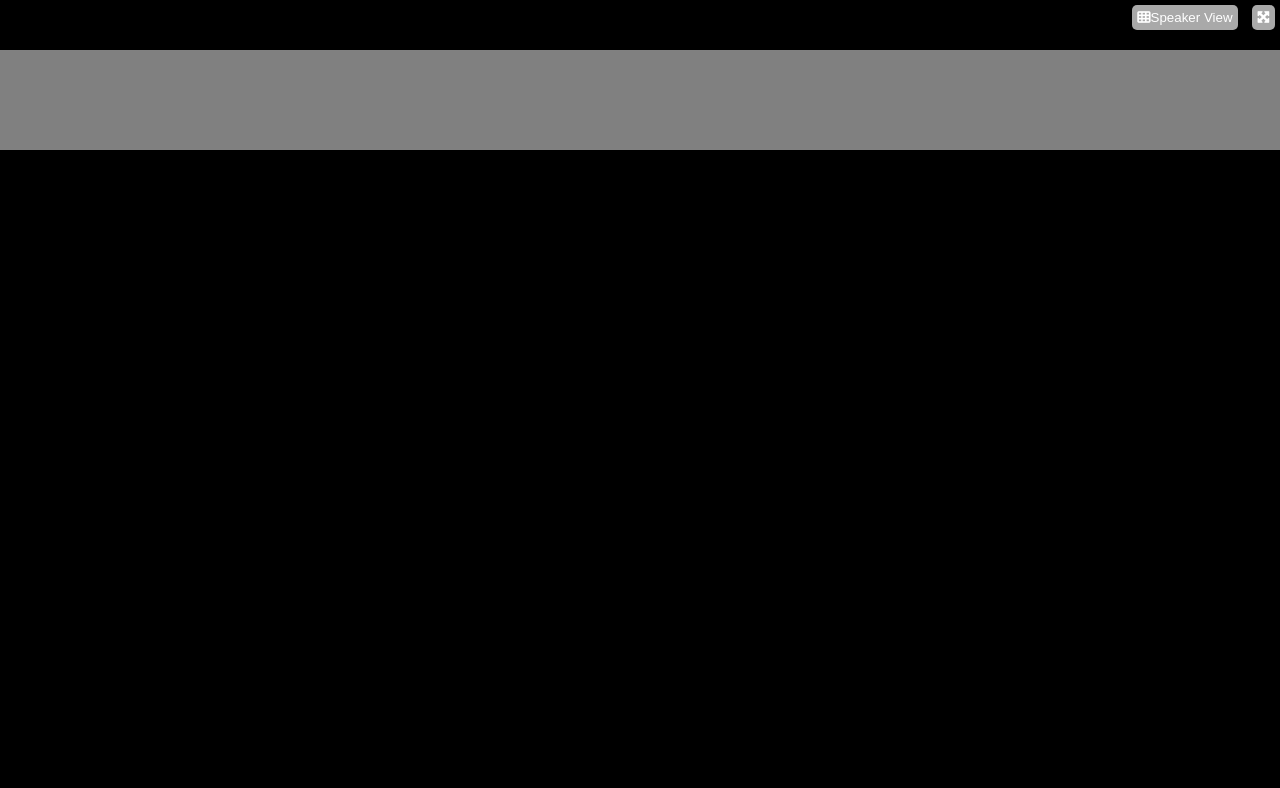
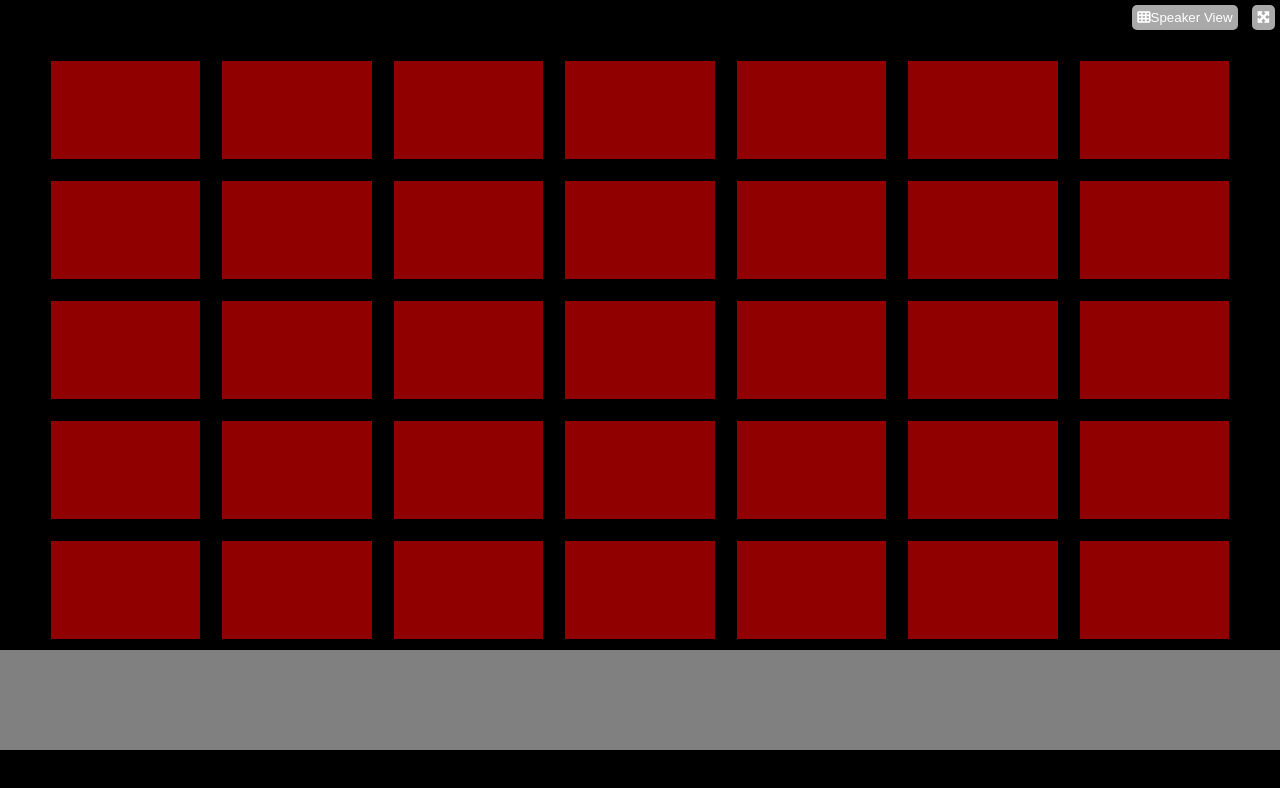
Before and after one commit to Fabio-Marzano/html-css-zoom, a plain HTML site: page index.html in a window 1280 px wide. Drawn offline with Linux system fonts and the light colour scheme.

Commit message:
[UPD] create-contenitor-with-column

```diff
--- a/css/style.css
+++ b/css/style.css
@@ -31,6 +31,29 @@ main {
     height: calc(100vh - 150);
 }
 
+.container {
+    max-width: 1200px;
+    margin: 0 auto;
+}
+
+.row {
+    display: flex;
+    flex-wrap: wrap;
+
+}
+
+.col-14 {
+    width: calc(100% / 7);
+}
+
+.content {
+    margin: 10px;
+    height:100px;
+    background-color: rgba(255, 0, 0, 0.568);
+    border: 1px solid black;
+}
+
+
 footer {
     height: 100px;
     background-color: grey;
--- a/index.html
+++ b/index.html
@@ -22,7 +22,115 @@
 
    <!--MAIN-->
   <main>
-
+    <div class="container">
+        <div class="row">
+            <div class="col-14">
+                <div class="content"></div>
+            </div>
+            <div class="col-14">
+                <div class="content"></div>
+            </div>
+            <div class="col-14">
+                <div class="content"></div>
+            </div>
+            <div class="col-14">
+                <div class="content"></div>
+            </div>
+            <div class="col-14">
+                <div class="content"></div>
+            </div>
+            <div class="col-14">
+                <div class="content"></div>
+            </div>
+            <div class="col-14">
+                <div class="content"></div>
+            </div>
+            <div class="col-14">
+                <div class="content"></div>
+            </div>
+            <div class="col-14">
+                <div class="content"></div>
+            </div>
+            <div class="col-14">
+                <div class="content"></div>
+            </div>
+            <div class="col-14">
+                <div class="content"></div>
+            </div>
+            <div class="col-14">
+                <div class="content"></div>
+            </div>
+            <div class="col-14">
+                <div class="content"></div>
+            </div>
+            <div class="col-14">
+                <div class="content"></div>
+            </div>
+            <div class="col-14">
+                <div class="content"></div>
+            </div>
+            <div class="col-14">
+                <div class="content"></div>
+            </div>
+            <div class="col-14">
+                <div class="content"></div>
+            </div>
+            <div class="col-14">
+                <div class="content"></div>
+            </div>
+            <div class="col-14">
+                <div class="content"></div>
+            </div>
+            <div class="col-14">
+                <div class="content"></div>
+            </div>
+            <div class="col-14">
+                <div class="content"></div>
+            </div>
+            <div class="col-14">
+                <div class="content"></div>
+            </div>
+            <div class="col-14">
+                <div class="content"></div>
+            </div>
+            <div class="col-14">
+                <div class="content"></div>
+            </div>
+            <div class="col-14">
+                <div class="content"></div>
+            </div>
+            <div class="col-14">
+                <div class="content"></div>
+            </div>
+            <div class="col-14">
+                <div class="content"></div>
+            </div>
+            <div class="col-14">
+                <div class="content"></div>
+            </div>
+            <div class="col-14">
+                <div class="content"></div>
+            </div>
+            <div class="col-14">
+                <div class="content"></div>
+            </div>
+            <div class="col-14">
+                <div class="content"></div>
+            </div>
+            <div class="col-14">
+                <div class="content"></div>
+            </div>
+            <div class="col-14">
+                <div class="content"></div>
+            </div>
+            <div class="col-14">
+                <div class="content"></div>
+            </div>
+            <div class="col-14">
+                <div class="content"></div>
+            </div>
+        </div>
+    </div>
   </main>
 
   <!--FOOTER-->
```
